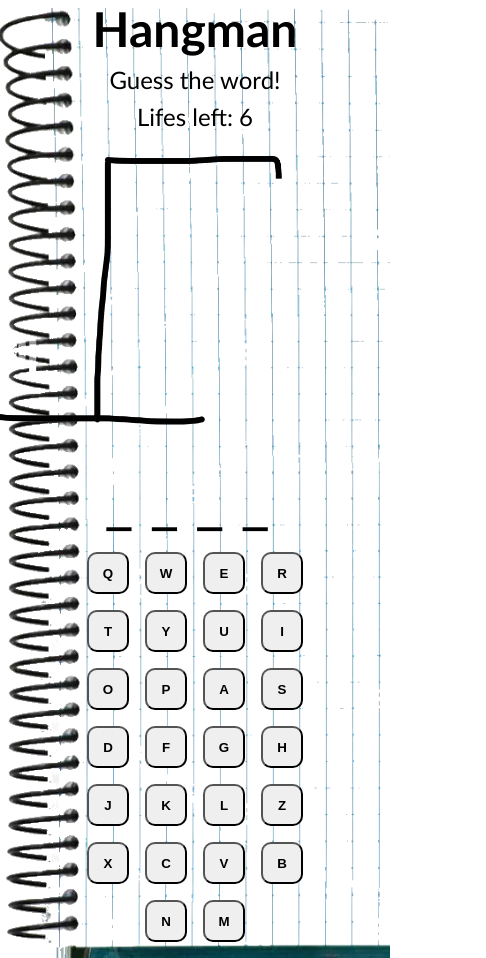
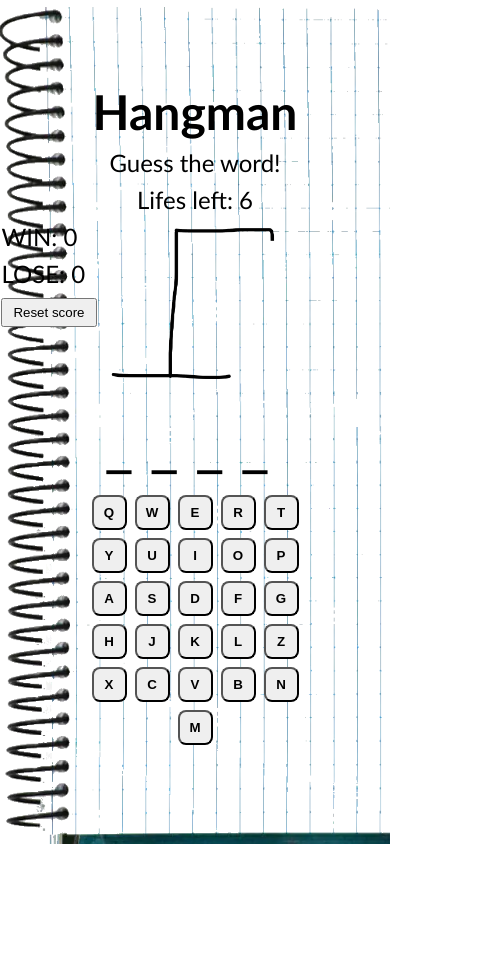
Before and after one commit to konoto1/react-hangman, a React (Vite) app: page / in a window 390 px wide. Shown: the whole page, 486 px wide, since content can reach past the window. After the commit the page ends 844 px from the top, so only its background shows below. Built offline with nearby package versions, Linux system fonts and the light colour scheme.

Commit message:
update with  responsive

```diff
--- a/src/data/components/Alphabet.jsx
+++ b/src/data/components/Alphabet.jsx
@@ -102,7 +102,7 @@ export function Alphabet(params) {
         <>
         <p>Lifes left: {lifes}</p>
         <div className='hanger'>
-          <div>
+          <div className='score'>
             <p>WIN: {win}</p>
             <p>LOSE: {lose}</p>
             <button className="resetScore" onClick={resetScore}>Reset score</button>
--- a/src/index.css
+++ b/src/index.css
@@ -16,7 +16,7 @@ h1 {
 
 .main {
   background-size: cover;
-  height: 100%;
+  height: 100vh;
   display: flex;
   flex-direction: column;
   align-items: center;
@@ -113,3 +113,63 @@ img {
   padding: 5px 10px;
   margin-top: 10px;
 }
+
+@media (max-width: 1268px){
+  .keyboard {
+    width: 45%;
+  }
+}
+
+@media (max-height: 740px) {
+  .keyboard {
+    gap: 0.5rem;
+  }
+  .keyboard>button {
+    width: 35px;
+    height: 35px;
+    border-radius: 8px;
+  }
+}
+
+@media (max-height: 700px) {
+  .image img {
+    height: 180px;
+  }
+  .hangman {
+    top: 25px;
+    left: 150px;
+  }
+  .hangman img {
+    height: 100px;
+  }
+}
+
+@media (max-width: 1140px){
+  .keyboard {
+    width: 55%;
+  }
+}
+
+@media (max-width: 930px) {
+  .keyboard {
+    gap: 0.5rem;
+  }
+  .keyboard>button {
+    width: 35px;
+    height: 35px;
+    border-radius: 8px;
+  }
+}
+
+@media (max-width: 780px) {
+  .image img {
+    height: 180px;
+  }
+  .hangman {
+    top: 25px;
+    left: 150px;
+  }
+  .hangman img {
+    height: 100px;
+  }
+}
```
